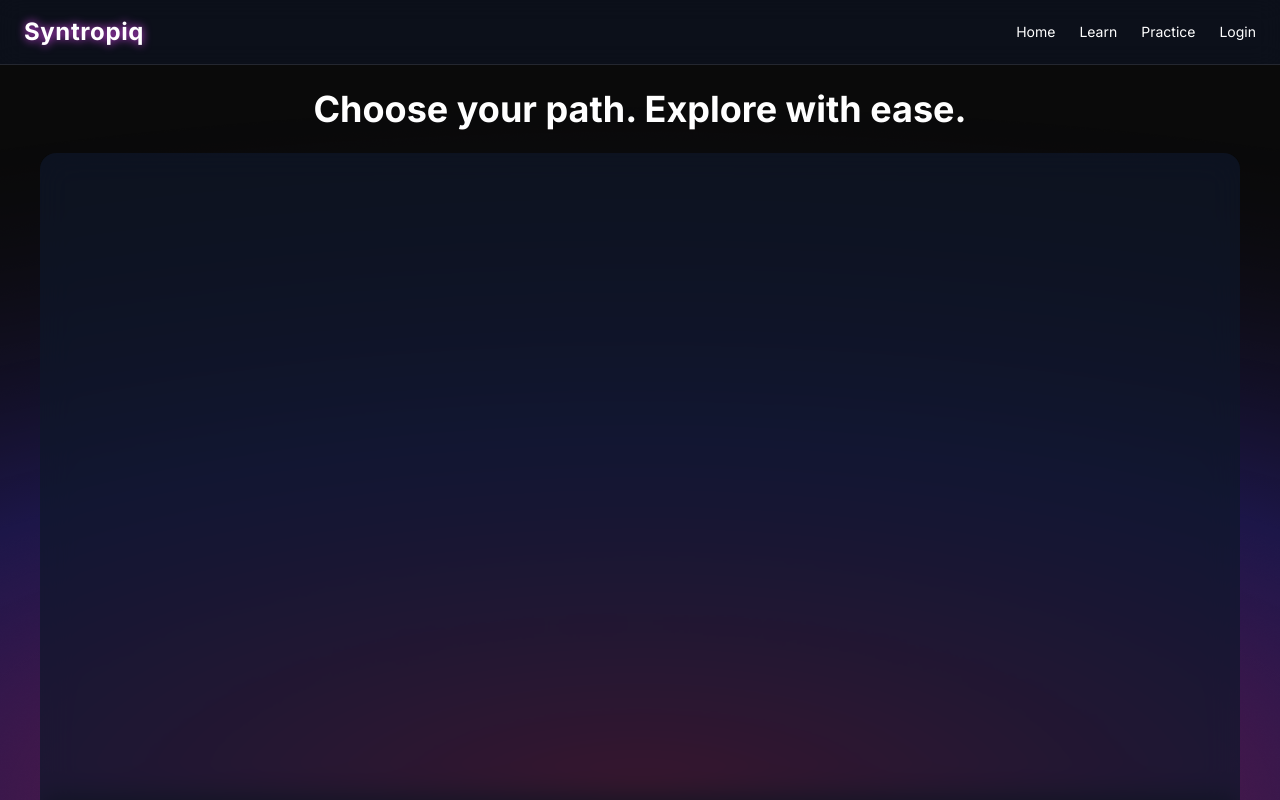
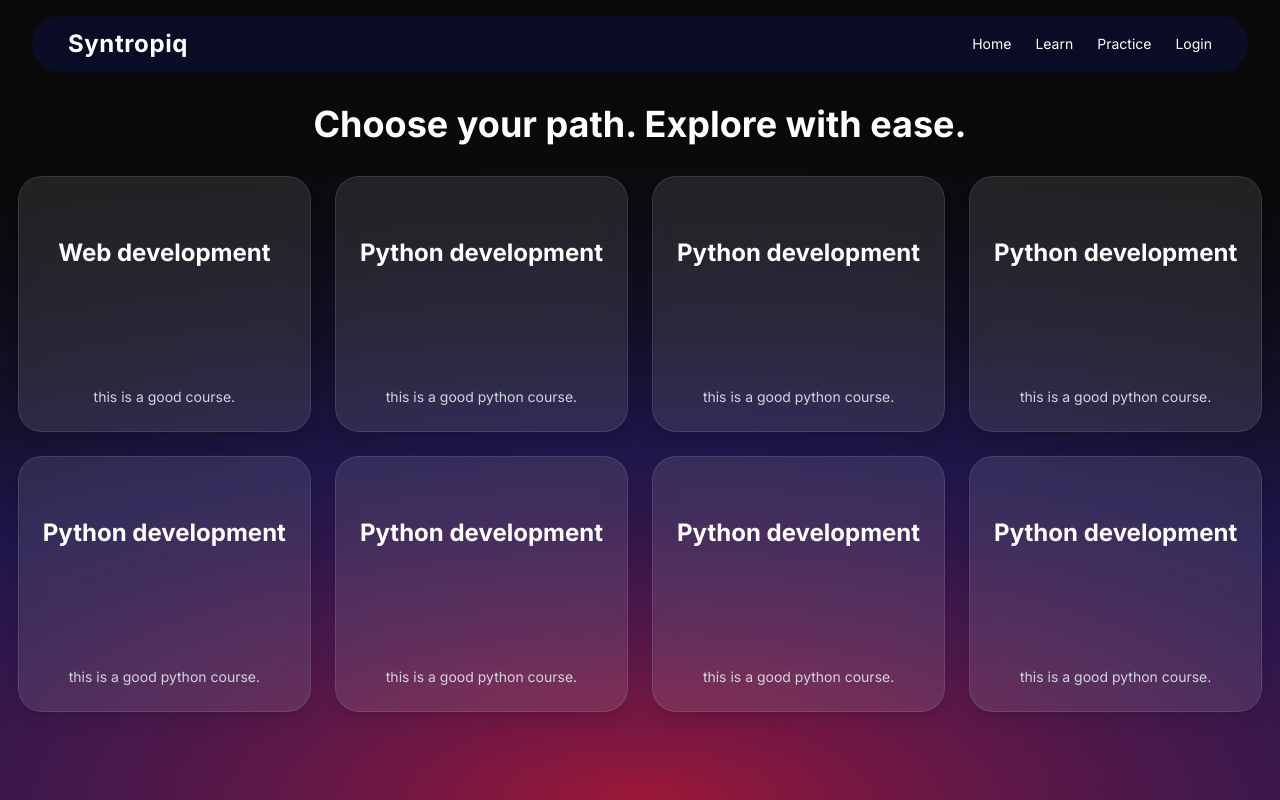
Before and after one commit to Nandavarma/syntropiq, a Next.js app: page /learn in a window 1280 px wide. Shown: the top 800 px of the page. Built offline with nearby package versions, Linux system fonts and the light colour scheme; a web font is replaced by a local one.

Commit message:
Learn route update

```diff
--- /dev/null
+++ b/src/app/learn/loading.tsx
@@ -0,0 +1,4 @@
+export default function Loading() {
+  console.log("yes daddy");
+  return <div>loading......</div>;
+}
--- a/src/app/learn/page.tsx
+++ b/src/app/learn/page.tsx
@@ -1,12 +1,84 @@
+"use client";
+import { useEffect, useState } from "react";
+import Link from "next/link";
+type Path = {
+  id: string;
+  name: string;
+  description: string;
+};
+const pathData: Path[] = [
+  { id: "1", name: "Web development", description: "this is a good course." },
+  {
+    id: "2",
+    name: "Python development",
+    description: "this is a good python course.",
+  },
+  {
+    id: "3",
+    name: "Python development",
+    description: "this is a good python course.",
+  },
+  {
+    id: "4",
+    name: "Python development",
+    description: "this is a good python course.",
+  },
+  {
+    id: "5",
+    name: "Python development",
+    description: "this is a good python course.",
+  },
+  {
+    id: "6",
+    name: "Python development",
+    description: "this is a good python course.",
+  },
+  {
+    id: "7",
+    name: "Python development",
+    description: "this is a good python course.",
+  },
+  {
+    id: "8",
+    name: "Python development",
+    description: "this is a good python course.",
+  },
+];
 export default function LearnPage() {
+  const [pathList, setPathList] = useState<Path[]>([]);
+  useEffect(() => {
+    const timer = setTimeout(() => {
+      setPathList(pathData);
+    }, 2000);
+    console.log("useeff");
+    return () => clearTimeout(timer);
+  }, []);
   return (
-    <div>
-      <div className="w-full py-6 flex">
-        <h1 className="m-auto text-4xl font-bold">
+    <div className="flex flex-col">
+      <div className="w-full md:my-8 my-6">
+        <h1 className="text-center text-2xl md:text-4xl font-bold text-wrap max-w-prose">
           Choose your path. Explore with ease.
         </h1>
       </div>
-      <div className="w-90vw h-screen bg-[#0f172a]/70 backdrop-blur-lg mx-10 rounded-2xl"></div>
+      <div className="grid grid-cols-1 sm:grid-cols-2 lg:grid-cols-3 xl:grid-cols-4 gap-6 m-auto">
+        {pathList &&
+          pathList.map((value) => (
+            <Link href={`/learn/path`} key={value.id}>
+              <div className="flex flex-col justify-between rounded-3xl p-6 h-64 w-full bg-white/10 border border-white/10 backdrop-blur-md shadow-lg hover:scale-[1.02] transition">
+                <div className="flex items-center justify-center h-1/2">
+                  <h1 className="text-xl md:text-2xl font-bold text-center text-white">
+                    {value.name}
+                  </h1>
+                </div>
+                <div className="flex items-end justify-center h-1/2">
+                  <p className="text-sm text-gray-300 text-center">
+                    {value.description}
+                  </p>
+                </div>
+              </div>
+            </Link>
+          ))}
+      </div>
     </div>
   );
 }
--- /dev/null
+++ b/src/app/learn/path/page.tsx
@@ -0,0 +1,7 @@
+export default function Path() {
+  return (
+    <div>
+      <h1>Hellow nanda!!!</h1>
+    </div>
+  );
+}
--- a/src/app/ui/Header.tsx
+++ b/src/app/ui/Header.tsx
@@ -16,12 +16,12 @@ export default function Header() {
   }, [isOpen]);
 
   return (
-    <header className="relative z-30">
+    <header className="relative z-30 mt-4 md:mx-8 mx-4 ">
       {/* Top Bar */}
-      <div className="sticky top-0 z-30 flex justify-between items-center px-6 py-4 bg-[#0f172a]/50 backdrop-blur-md border-b border-white/10">
-        <div className="text-2xl font-bold tracking-wide text-white drop-shadow-[0_0_0.3rem_#d946ef]">
+      <div className="sticky top-0 rounded-4xl z-30 flex justify-between items-center px-6 md:px-9 py-4 md:py-3 bg-[#0b0e29]/90 backdrop-blur-2xl">
+        <Link href="/" className="text-2xl font-bold tracking-wide text-white">
           Syntropiq
-        </div>
+        </Link>
 
         {/* Desktop nav */}
         <nav className="hidden md:flex space-x-6 text-sm text-white">
@@ -41,12 +41,12 @@ export default function Header() {
 
         {/* Mobile Nav */}
         <div className="flex items-center gap-4 md:hidden">
-          <a
+          <Link
             href="/login"
             className="text-sm text-gray-200 hover:text-white transition"
           >
             Login
-          </a>
+          </Link>
 
           {/* Hamburger */}
           <button
@@ -79,7 +79,7 @@ export default function Header() {
           <>
             {/* Backdrop */}
             <motion.div
-              className="absolute inset-0 z-40 bg-black/30 backdrop-blur-lg"
+              className="absolute inset-0 z-40 bg-black/30 "
               initial={{ opacity: 0 }}
               animate={{ opacity: 1 }}
               exit={{ opacity: 0 }}
@@ -95,25 +95,25 @@ export default function Header() {
               className="absolute right-0 top-full w-[80vw] max-w-sm h-screen z-50 overflow-y-auto"
             >
               <div className="h-full p-8 bg-gradient-to-b from-[#3a0d58]/60 via-[#1c0c3a]/50 to-[#0f172a]/60 backdrop-blur-2xl border-l border-white/10 shadow-xl rounded-l-3xl flex flex-col">
-                <nav className="flex flex-col space-y-6 pt-10 text-white text-lg font-medium">
+                <nav className="flex flex-col space-y-6 pt-10 text-white text-lg font-bold">
                   <Link
                     href="/"
                     onClick={toggleMenu}
-                    className="hover:text-pink-400 transition"
+                    className="hover:text-pink-400 transition border-b-2 border-[#FFADFF]"
                   >
                     Home
                   </Link>
                   <Link
                     href="/learn"
                     onClick={toggleMenu}
-                    className="hover:text-pink-400 transition"
+                    className="hover:text-pink-400 transition border-b-2 border-[#FFADFF]"
                   >
                     Learn
                   </Link>
                   <Link
                     href="/practice"
                     onClick={toggleMenu}
-                    className="hover:text-pink-400 transition"
+                    className="hover:text-pink-400 transition border-b-2 border-[#FFADFF]"
                   >
                     Practice
                   </Link>
```
Also changed, not shown: src/app/ui/BackgroundGradient.tsx (+3 -1 lines).
